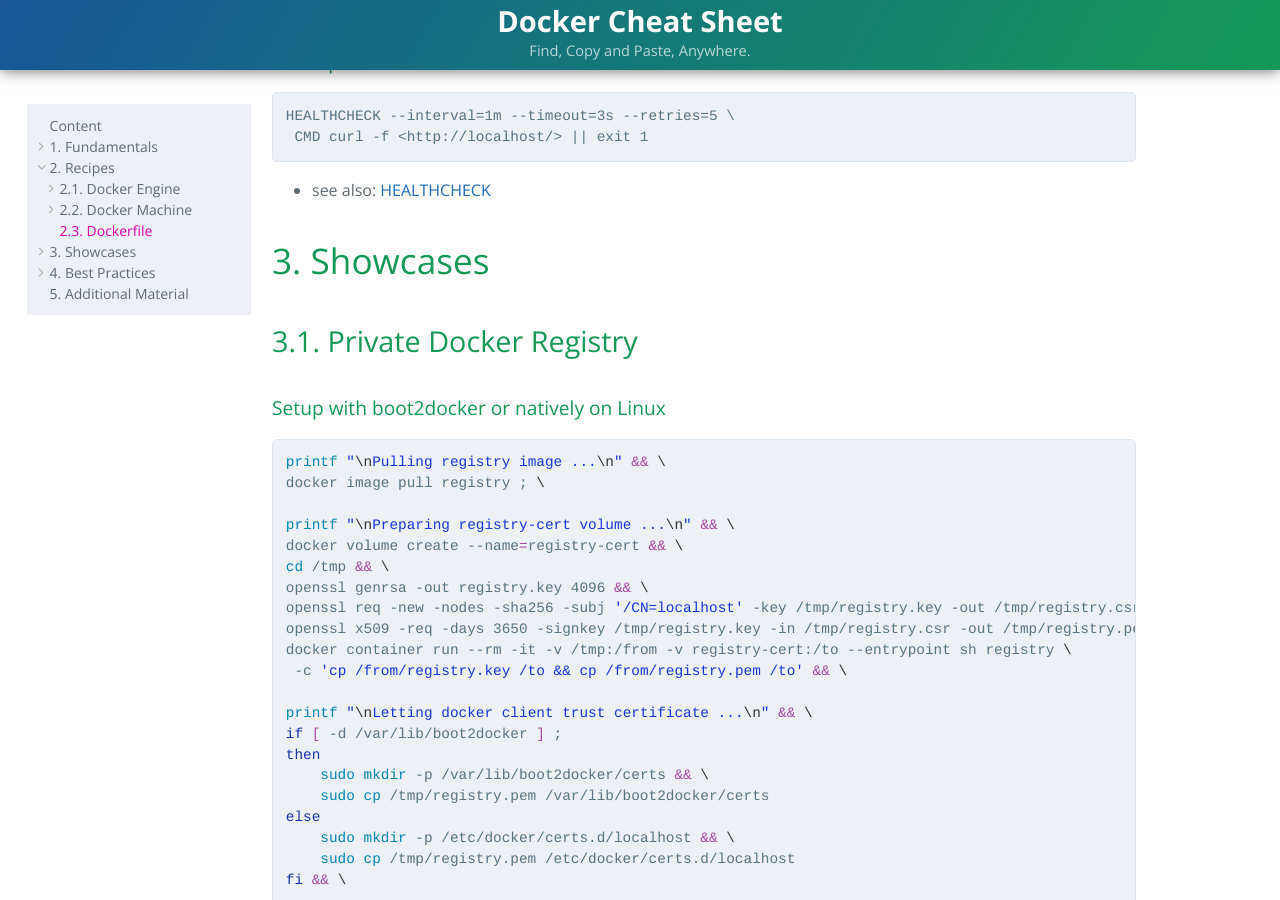
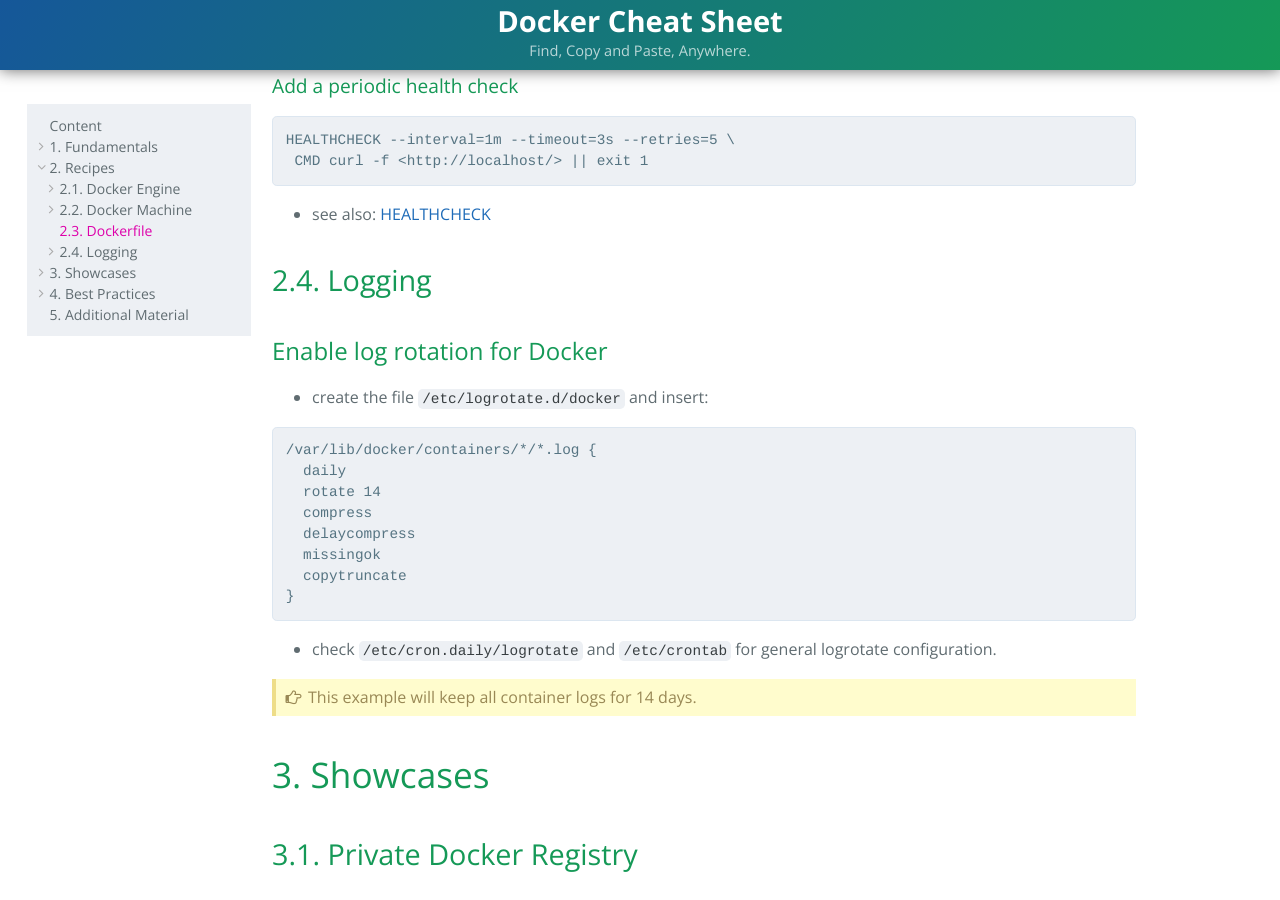
Before and after one commit to JensPiegsa/docker-cheat-sheet, a Jekyll site: the page built from index.md, in a window 1280 px wide and 900 px high, scrolled down 8576 px. Built offline with Jekyll 4.4.1, drawn with Linux system fonts in a browser that asks for light colours.

Commit message:
logrotate configuration example added

````diff
--- a/index.md
+++ b/index.md
@@ -23,6 +23,7 @@
 		* [2.1.3. Using Volumes](#using-volumes)
 	* [2.2. Docker Machine](#docker-machine)
 	* [2.3. Dockerfile](#dockerfile)
+	* [2.4. Logging](#logging)
 * [3. Showcases](#showcases)
 	* [3.1. Private Docker Registry](#private-docker-registry)
 	* [3.2. Continuous Integration Tool Stack](#continuous-integration-tool-stack)
@@ -393,6 +394,29 @@
 
 * see also: [HEALTHCHECK](https://docs.docker.com/engine/reference/builder/#/healthcheck)
 
+## 2.4. Logging
+
+### Enable log rotation for Docker
+
+* create the file `/etc/logrotate.d/docker` and insert:
+
+```
+/var/lib/docker/containers/*/*.log {
+  daily
+  rotate 14
+  compress
+  delaycompress
+  missingok
+  copytruncate
+}
+```
+
+* check `/etc/cron.daily/logrotate` and `/etc/crontab` for general logrotate configuration.
+
+{: .note}
+This example will keep all container logs for 14 days.
+
+
 # 3. Showcases
 
 ## 3.1. Private Docker Registry
````
